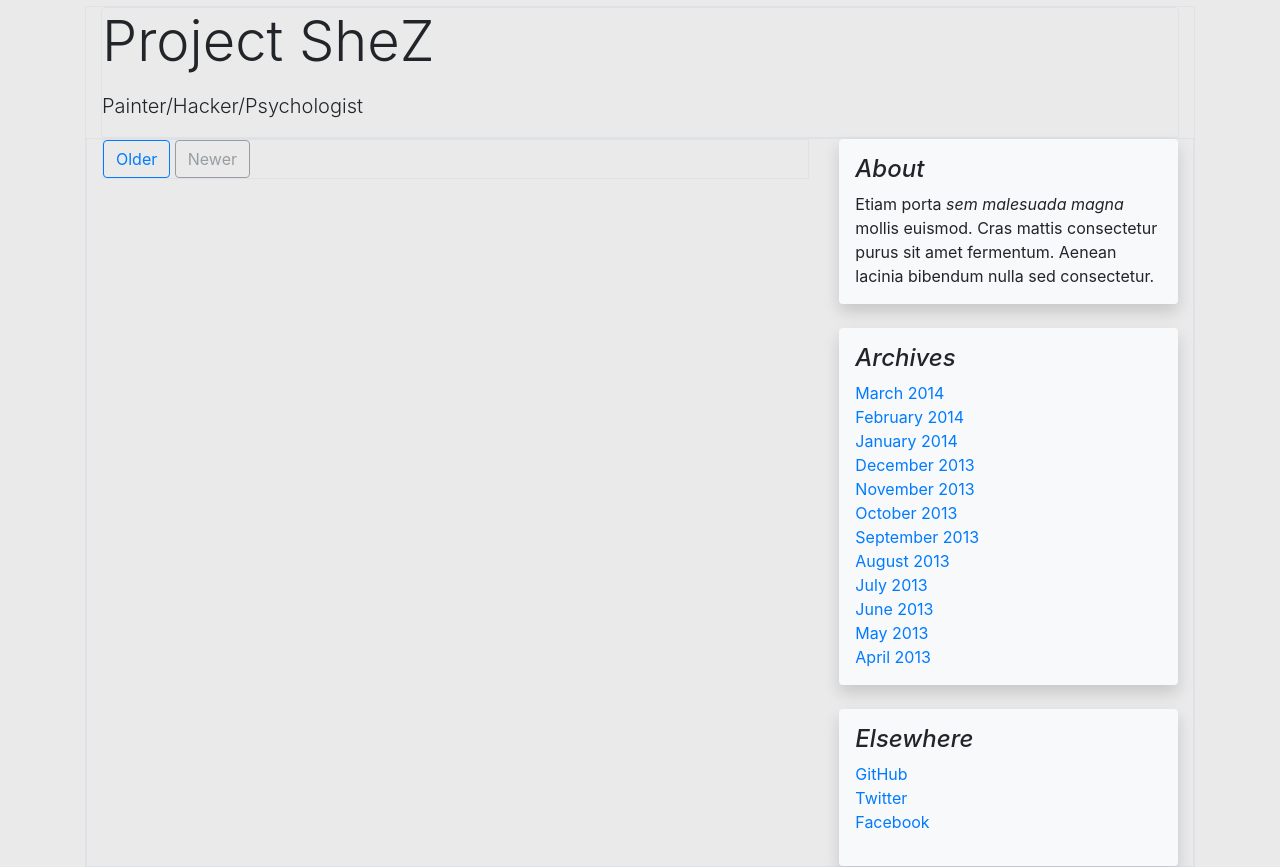
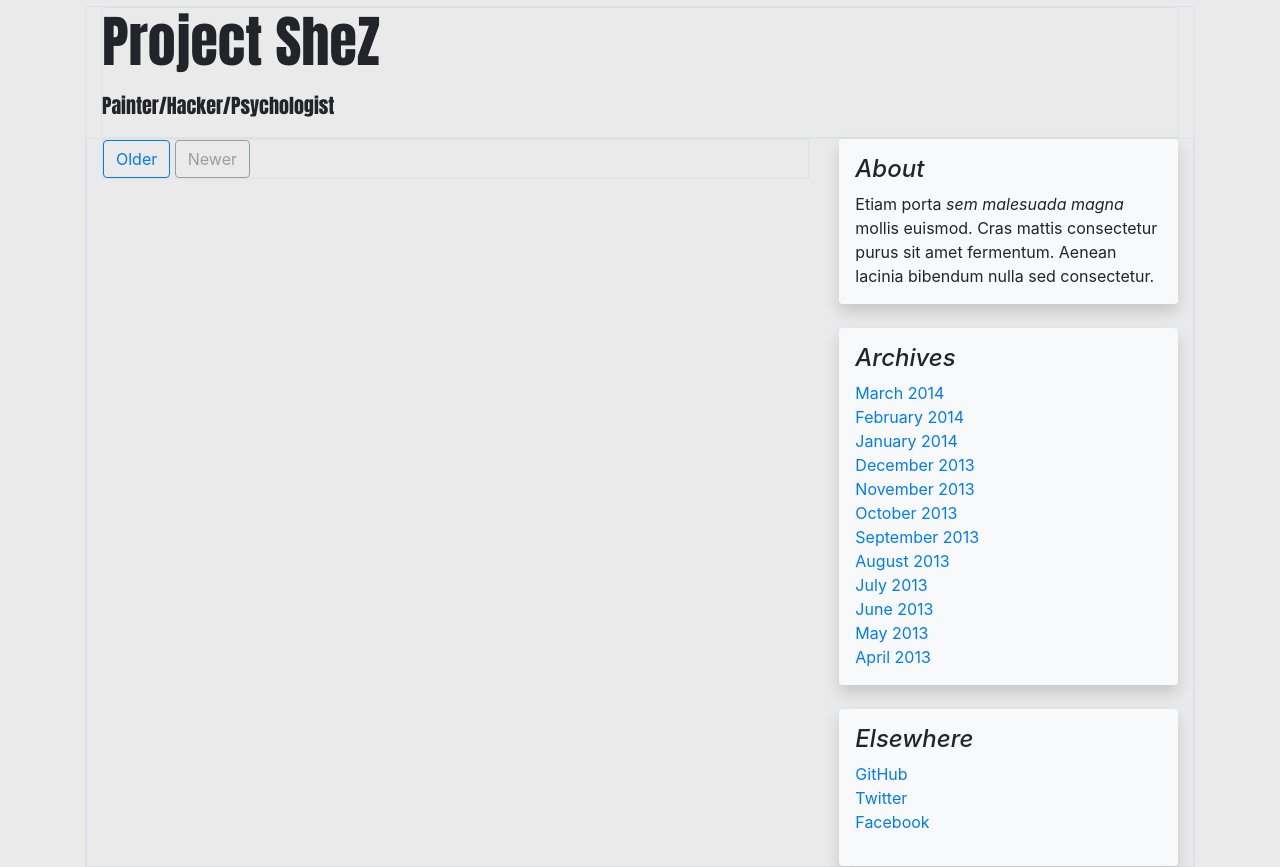
Before and after one commit to xero7689/shezblog, a Django app: page /blog/ in a window 1280 px wide. Shown: the part 57-924 px from the top of the page. Run offline with Django 3.2, Linux system fonts and the light colour scheme; data that the repository does not hold is empty; some libraries are stand-ins or nearby versions.

Commit message:
Add Google Fonts

```diff
--- a/static/blog.css
+++ b/static/blog.css
@@ -1,2 +1,4 @@
 body {background-color: #EAEAEA;}
+.blog-title {font-family: 'Anton', sans-serif;}
+.blog-desc {font-family: 'Anton', sans-serif;}
 .blog-post {background-color: #F9F9F9;}
--- a/templates/blog.html
+++ b/templates/blog.html
@@ -10,6 +10,9 @@
     <title>SheZ</title>
 
     <link rel="canonical" href="https://getbootstrap.com/docs/4.0/examples/blog/">
+
+    <!-- Google Fonts -->
+    <link href="https://fonts.googleapis.com/css?family=Anton&display=swap" rel="stylesheet">
 
     <!-- Bootstrap core CSS -->
     <link rel="stylesheet" href="https://stackpath.bootstrapcdn.com/bootstrap/4.4.1/css/bootstrap.min.css" integrity="sha384-Vkoo8x4CGsO3+Hhxv8T/Q5PaXtkKtu6ug5TOeNV6gBiFeWPGFN9MuhOf23Q9Ifjh" crossorigin="anonymous">
@@ -45,10 +48,10 @@
 
 
     <main role="main" class="container border">
-	          <div id="blog-title" class="border rounded">
+      <div id="blog-header" class="border rounded">
         <div class="col-md-6 px-0">
-          <h1 class="display-4">Project SheZ</h1>
-          <p class="lead my-3">Painter/Hacker/Psychologist</p>
+          <h1 class="blog-title display-4">Project SheZ</h1>
+          <p class="blog-desc lead my-3">Painter/Hacker/Psychologist</p>
         </div>
       </div>
       <div class="row border">
@@ -56,10 +59,12 @@
 	  {% for article in latest_articles %}
           <div class="blog-post p-3 mb-4 shadow rounded">
 	    <p class="blog-post-meta">{{ article.create_date }}</p>
+        <hr>
 	    <h2 class="blog-post-title">{{ article.title }}</h2>
-	    <p class="blog-post-abstract text-secondary">{{ article.abstract }}</h4>
-            <hr>
+	    <p class="blog-post-abstract text-secondary">{{ article.abstract }}</p>
+        <div class="blog-article">
 	    {{ article.content|safe }}
+        </div>
 	    <hr>
 	    {% for label in article.lables.all %}
 	    <a class='text-primary'>#{{ label.name }} </a>
```
